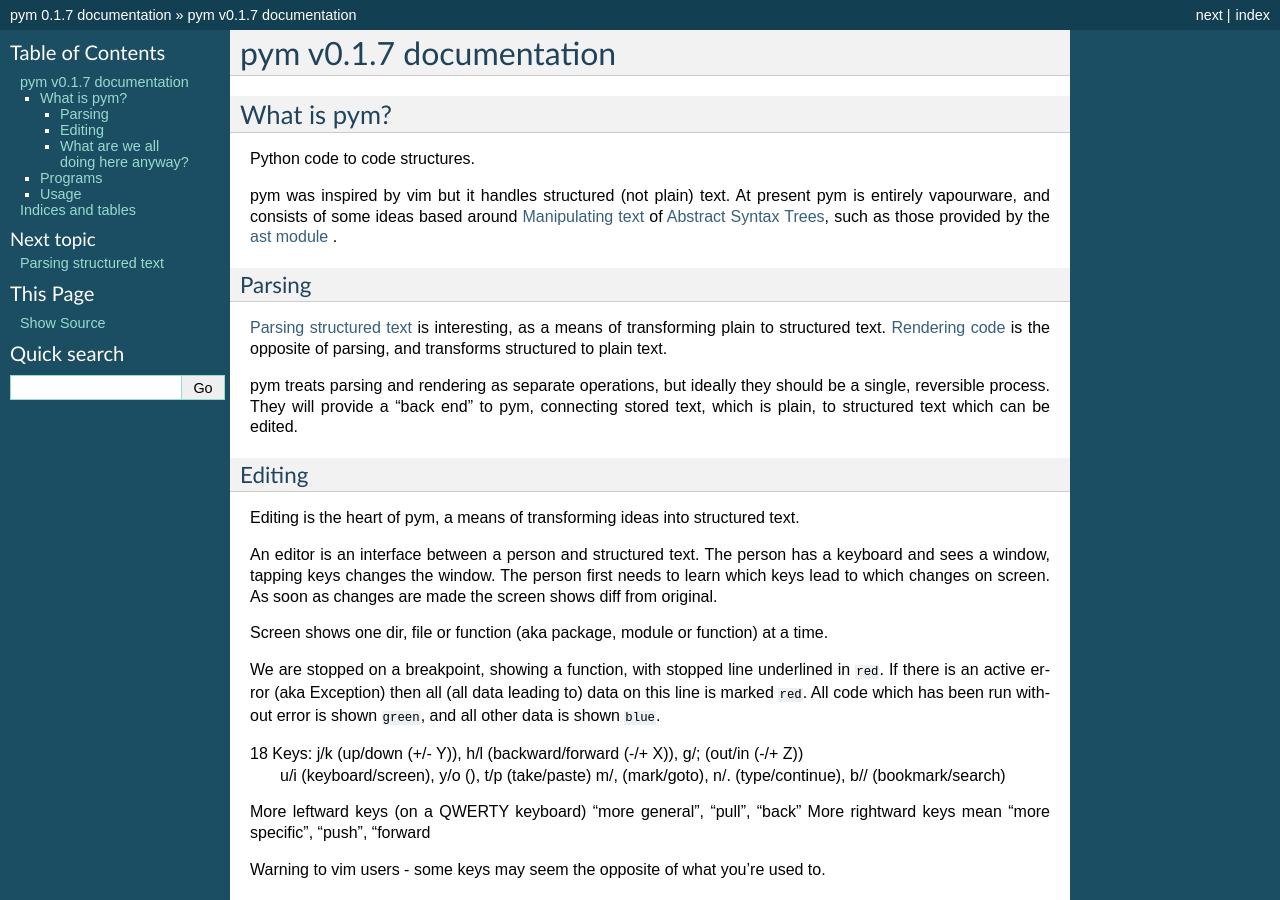
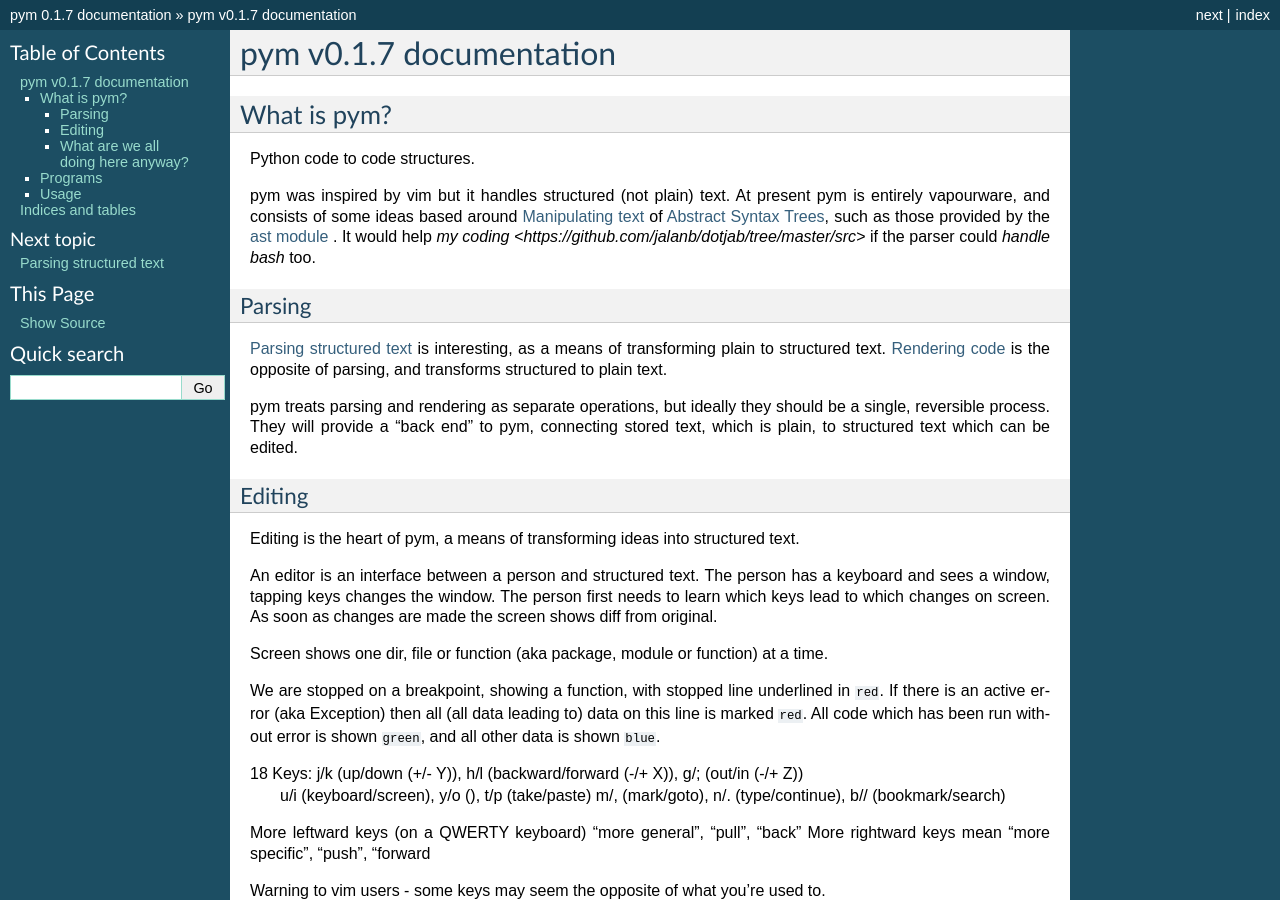
Before and after one commit to jalanb/pym, a Sphinx documentation site: the page built from docs/index.rst, in a window 1280 px wide and 900 px high. Built offline with Sphinx 7.4.7, drawn with Linux system fonts in a browser that asks for light colours; formulas are drawn with MathJax 3; cross-references to code outside the pages are shown as plain code.

Commit message:
The idea is to handle more then one language

```diff
--- a/docs/index.rst
+++ b/docs/index.rst
@@ -19,7 +19,7 @@
 
 Python code to code structures.
 
-pym was inspired by vim but it handles structured (not plain) text. At present pym is entirely vapourware, and consists of some ideas based around :ref:`mindful_manipulation` of `Abstract Syntax Trees <http://en.wikipedia.org/wiki/Abstract_syntax_tree>`_, such as those provided by the `ast module <http://docs.python.org/2/library/ast.html?highlight=ast>`_ .
+pym was inspired by vim but it handles structured (not plain) text. At present pym is entirely vapourware, and consists of some ideas based around :ref:`mindful_manipulation` of `Abstract Syntax Trees <http://en.wikipedia.org/wiki/Abstract_syntax_tree>`_, such as those provided by the `ast module <http://docs.python.org/2/library/ast.html?highlight=ast>`_ . It would help `my coding <https://github.com/jalanb/dotjab/tree/master/src>` if the parser could `handle bash` too.
 
 Parsing
 ^^^^^^^
```
